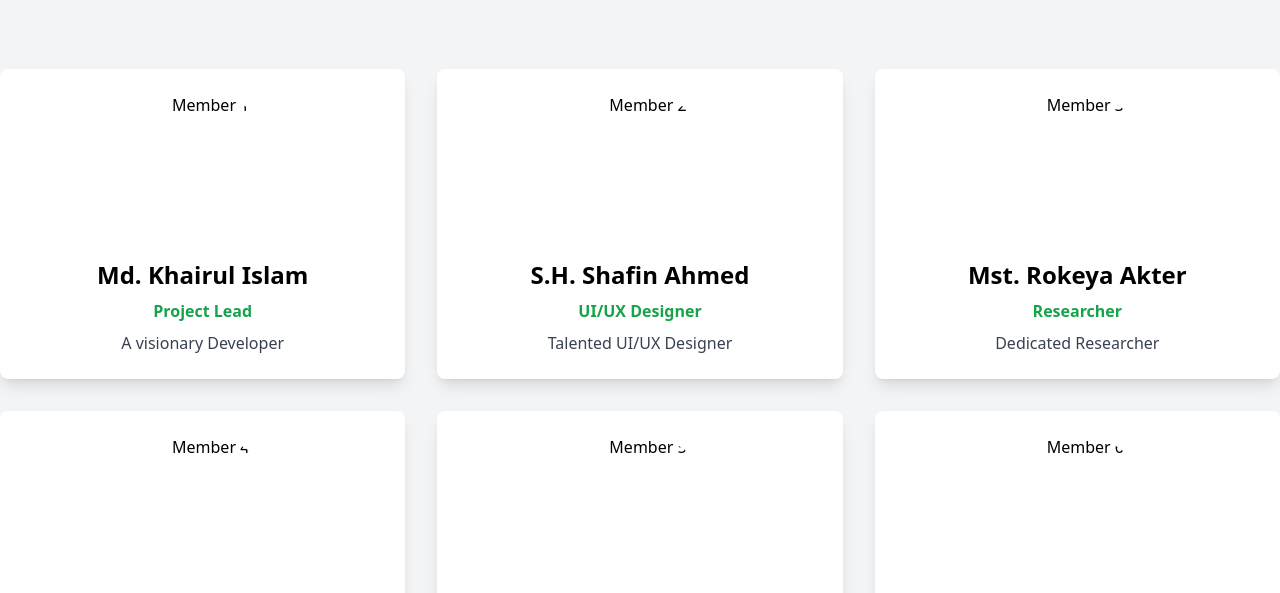
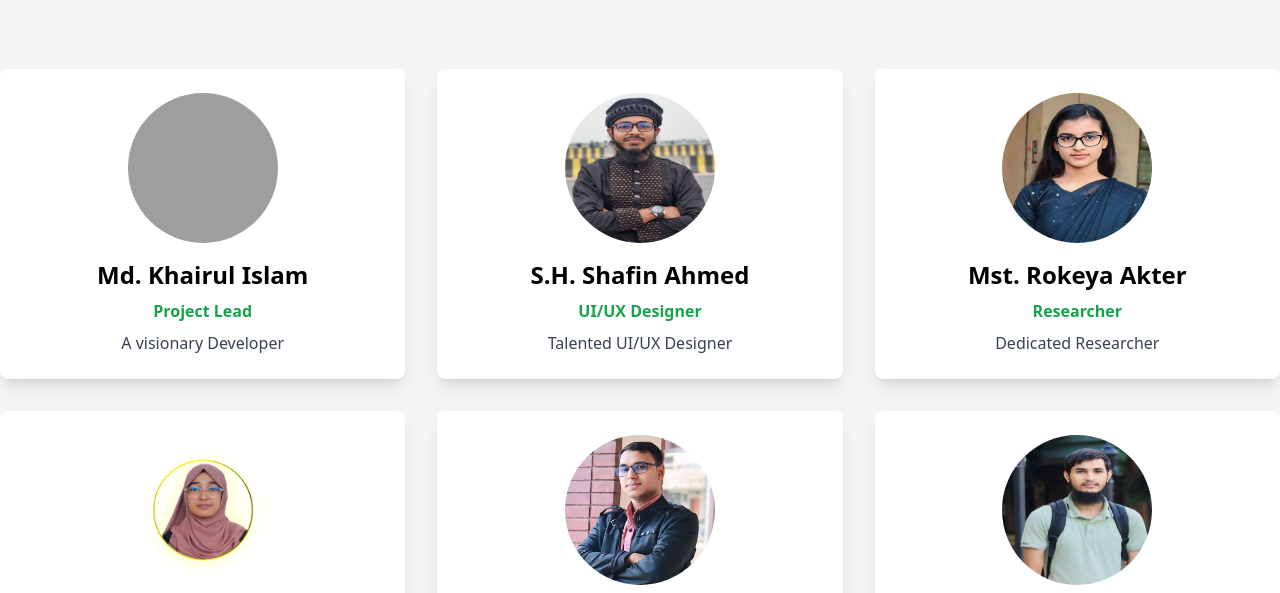
Before and after one commit to Ki6uiPar1na/NASA-Space-Apps-Challenge-2024, a website: page about_us.html in a window 1280 px wide. Shown: the part 207-800 px from the top of the page. Drawn offline with nearby package versions, Linux system fonts and the light colour scheme; the site is published under a folder, as on GitHub Pages, so addresses that start at the root find nothing.

Commit message:
add profile picture

```diff
--- a/about_us.html
+++ b/about_us.html
@@ -88,7 +88,7 @@
 
       <!-- Member 1 -->
       <div class="bg-white p-6 rounded-lg shadow-lg text-center">
-        <img src="/resource/formal_khairul.png" alt="Member 1" class="mx-auto w-[150px] h-[150px] rounded-full mb-4">
+        <img src="resource/formal_khairul.png" alt="Member 1" class="mx-auto w-[150px] h-[150px] rounded-full mb-4">
         <h2 class="text-2xl font-bold mb-2">Md. Khairul Islam</h2>
         <p class="text-green-600 font-semibold mb-2">Project Lead</p>
         <p class="text-gray-700">A visionary Developer</p>
@@ -96,7 +96,7 @@
 
       <!-- Member 2 -->
       <div class="bg-white p-6 rounded-lg shadow-lg text-center">
-        <img src="/resource/shafin.jpg" alt="Member 2" class="mx-auto w-[150px] h-[150px] rounded-full mb-4">
+        <img src="resource/shafin.jpg" alt="Member 2" class="mx-auto w-[150px] h-[150px] rounded-full mb-4">
         <h2 class="text-2xl font-bold mb-2">S.H. Shafin Ahmed</h2>
         <p class="text-green-600 font-semibold mb-2">UI/UX Designer</p>
         <p class="text-gray-700">Talented UI/UX Designer</p>
@@ -104,7 +104,7 @@
 
       <!-- Member 3 -->
       <div class="bg-white p-6 rounded-lg shadow-lg text-center">
-        <img src="/resource/rokeya.jpg" alt="Member 3" class="mx-auto h-[150px] w-[150px] rounded-full mb-4">
+        <img src="resource/rokeya.jpg" alt="Member 3" class="mx-auto h-[150px] w-[150px] rounded-full mb-4">
         <h2 class="text-2xl font-bold mb-2">Mst. Rokeya Akter</h2>
         <p class="text-green-600 font-semibold mb-2">Researcher</p>
         <p class="text-gray-700">Dedicated Researcher</p>
@@ -112,7 +112,7 @@
 
       <!-- Member 4 -->
       <div class="bg-white p-6 rounded-lg shadow-lg text-center">
-        <img src="/resource/shakila.jpg" alt="Member 4" class="mx-auto w-[150px] h-[150px] rounded-full mb-4">
+        <img src="resource/shakila.jpg" alt="Member 4" class="mx-auto w-[150px] h-[150px] rounded-full mb-4">
         <h2 class="text-2xl font-bold mb-2">Mst. Shakila Sultana</h2>
         <p class="text-green-600 font-semibold mb-2">Anchor</p>
         <p class="text-gray-700">Engaiging Anchor</p>
@@ -120,7 +120,7 @@
 
       <!-- Member 5 -->
       <div class="bg-white p-6 rounded-lg shadow-lg text-center">
-        <img src="/resource/omayer.jpg" alt="Member 5" class="mx-auto h-[150px] w-[150px] rounded-full mb-4">
+        <img src="resource/omayer.jpg" alt="Member 5" class="mx-auto h-[150px] w-[150px] rounded-full mb-4">
         <h2 class="text-2xl font-bold mb-2">Md. Abu Omayer Babu</h2>
         <p class="text-green-600 font-semibold mb-2">Video Editor</p>
         <p class="text-gray-700">Skilled Editor</p>
@@ -128,7 +128,7 @@
 
       <!-- Member 6 -->
       <div class="bg-white p-6 rounded-lg shadow-lg text-center">
-        <img src="/resource/maruf.jpg" alt="Member 6" class="mx-auto w-[150px] h-[150px] rounded-full mb-4">
+        <img src="resource/maruf.jpg" alt="Member 6" class="mx-auto w-[150px] h-[150px] rounded-full mb-4">
         <h2 class="text-2xl font-bold mb-2">Md. Maruf Hossain</h2>
         <p class="text-green-600 font-semibold mb-2">Hardware Specialist</p>
         <p class="text-gray-700">Expert Hardware Specialist</p>
```
Also changed, not shown: our_story.html (+6 -6 lines).
